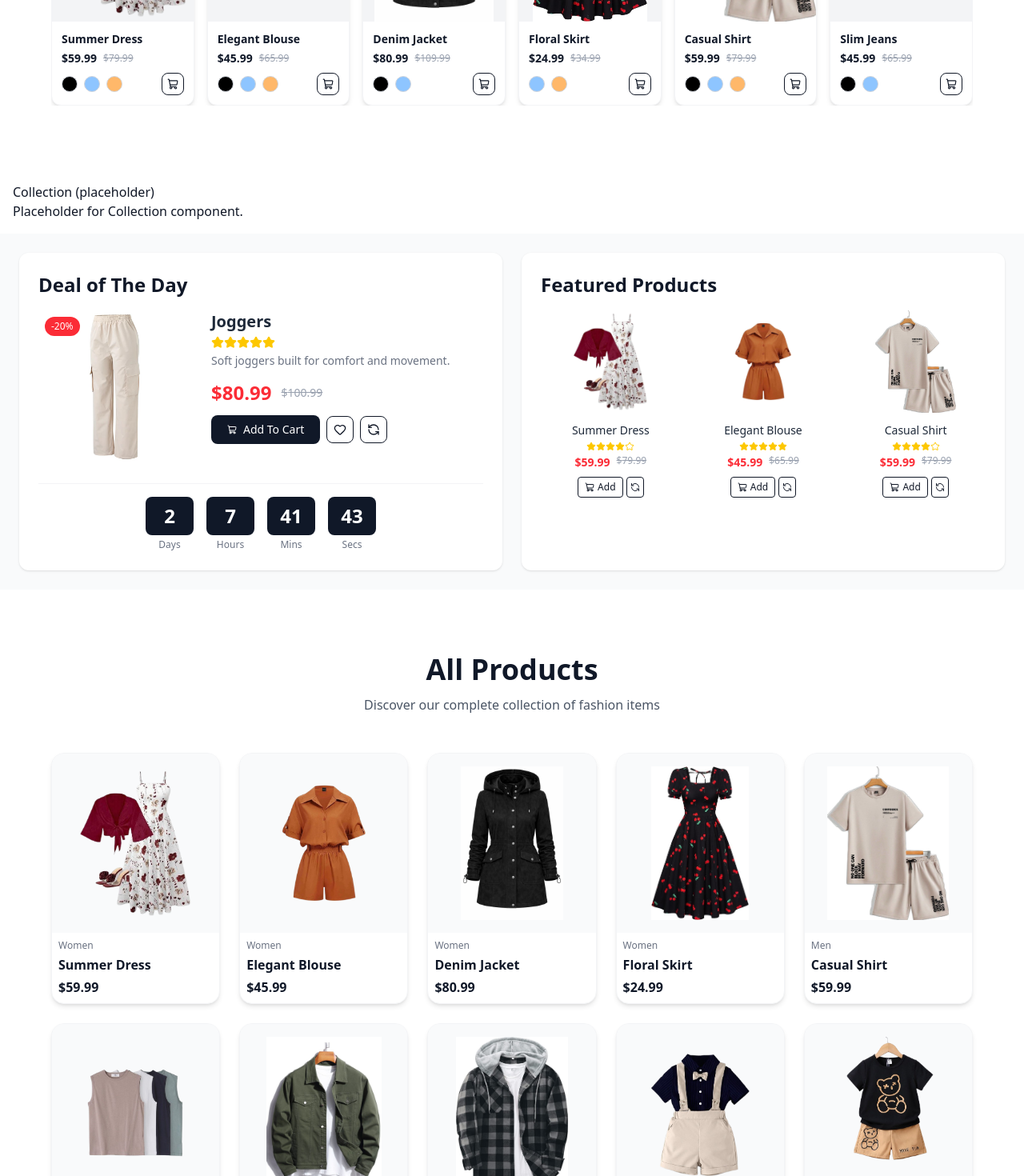
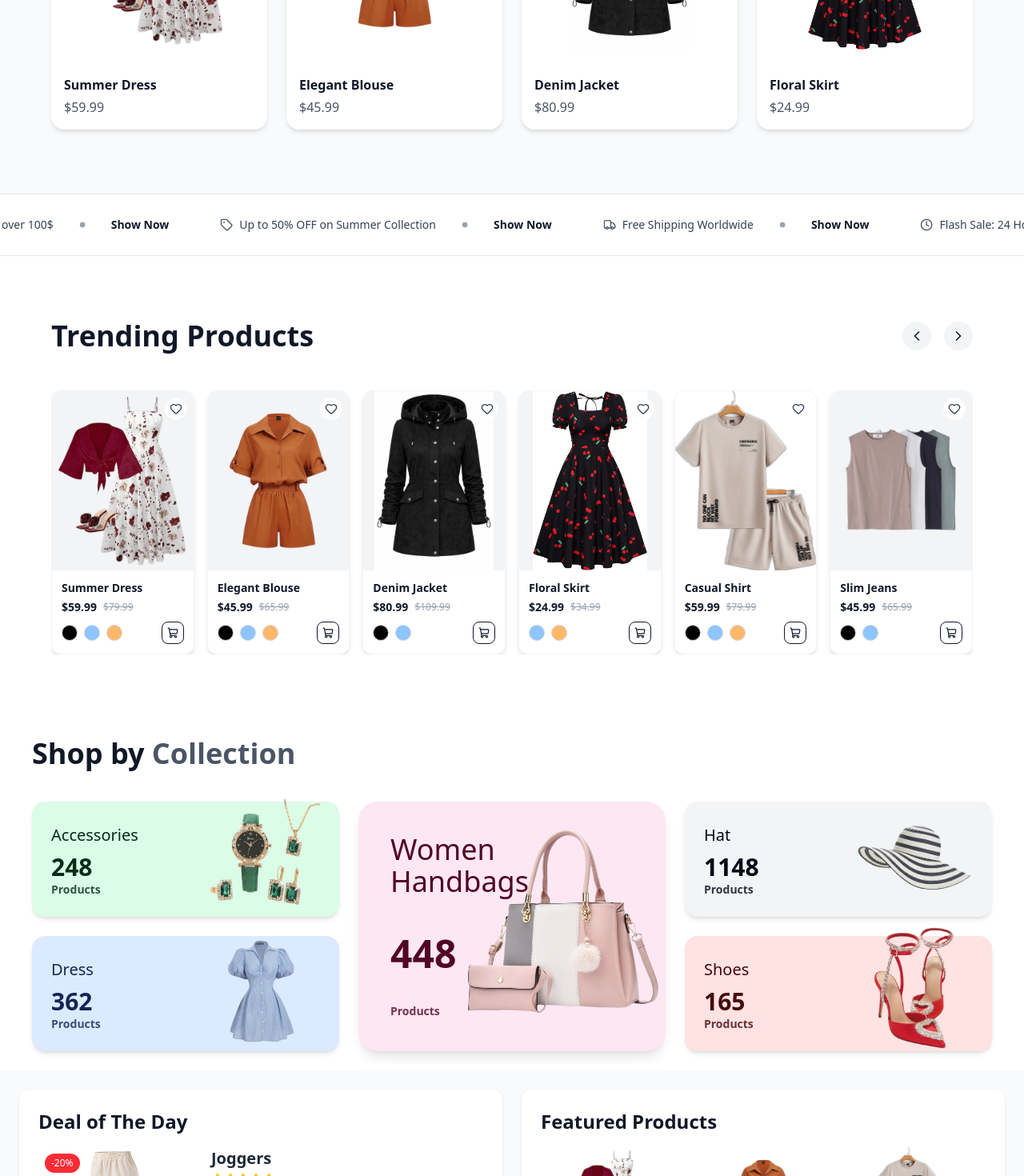
Before and after one commit to YounessLamnaouar/Saas-Ecome, a React (Vite) app: page / in a window 1280 px wide. Shown: the part 1330-2800 px from the top of the page at 80% size. Built offline with nearby package versions, Linux system fonts and the light colour scheme.

Commit message:
some modifications in collection, hero, nav, order

```diff
--- a/src/components/Collection.jsx
+++ b/src/components/Collection.jsx
@@ -1,10 +1,115 @@
 import React from "react";
+import set from "../assets/set.png";
+import dress from "../assets/dress.png";
+import women_Handbags from "../assets/Women_Handbags.png";
+import hat from "../assets/hat.png";
+import red_shoes from "../assets/red_shoes.png";
 
 export default function Collection() {
+  const categories = [
+    {
+      id: 1,
+      name: "Accessories",
+      count: "248",
+      color: "bg-green-100",
+      textColor: "text-green-950",
+      image: set,
+    },
+    {
+      id: 2,
+      name: "Dress",
+      count: "362",
+      color: "bg-blue-100",
+      textColor: "text-blue-950",
+      image: dress,
+    },
+    {
+      id: 3,
+      name: "Women Handbags",
+      count: "448",
+      color: "bg-pink-100",
+      textColor: "text-pink-950",
+      image: women_Handbags,
+    },
+    {
+      id: 4,
+      name: "Hat",
+      count: "1148",
+      color: "bg-gray-100",
+      textColor: "text-gray-950",
+      image: hat,
+    },
+    {
+      id: 5,
+      name: "Shoes",
+      count: "165",
+      color: "bg-red-100",
+      textColor: "text-red-950",
+      image: red_shoes,
+    },
+  ];
+  const CategoryCard = ({ cat, index, aosDelay }) => (
+    <div
+      data-aos="fade-right"
+      data-aos-delay={aosDelay}
+      className={`${cat.color} ${cat.textColor} rounded-2xl p-6 shadow-md hover:shadow-xl transition relative flex flex-col justify-between group hover:scale-105 transform duration-300 cursor-pointer`}
+    >
+      <div className="z-10 relative">
+        <h3 className="text-xl font bold mt-1"> {cat.name} </h3>
+        <p className="text-3xl font-bold mt-2"> {cat.count} </p>
+        <p className="text-sm opacity-80 font-bold"> Products </p>
+      </div>
+      <img
+        src={cat.image}
+        alt={cat.name}
+        className="absolute -right-0.5 -bottom-6.25 w-50 h-50 object-contain opacity-90 transition-transform duration-300 group-hover:scale-110"
+      />
+    </div>
+  );
+
+    const BigCategoryCard = ({ cat }) => (
+    <div
+      data-aos="zoom-in"
+      data-aos-delay="400"
+      className={`${cat.color} ${cat.textColor} rounded-3xl p-10 h-full shadow-lg hover:shadow-2xl overflow-hidden transition relative flex flex-col items-start justify-between group hover:scale-105 transform duration-300 cursor-pointer`}
+    >
+        <h3 className="text-3xl md:text-4xl font bold"> {cat.name} </h3>
+        <p className="text-4xl md:text-5xl font-bold mt-2"> {cat.count} </p>
+        <p className="text-sm opacity-80 font-bold"> Products </p>
+      <img
+        src={cat.image}
+        alt={cat.name}
+        className="absolute -right-8 bottom-0 md:w-80 md:h-80 w-50 h-50 object-contain opacity-90 transition-transform duration-300 group-hover:scale-110"
+      />
+    </div>
+  );
+
+
   return (
-    <section style={{padding: '1rem'}}>
-      <h2>Collection (placeholder)</h2>
-      <p>Placeholder for Collection component.</p>
+    <section className="py-6 bg-white overflow-hidden" id="collection">
+        <div className="container mx-auto px-6 md:px-10">
+            <h2 className="text-2xl md:text-4xl font-bold text-gray-900 mb-10" data-aos="fade-down">
+                Shop by <span className="text-gray-600">Collection</span>
+            </h2>
+            <div className="grid grid-cols-1 sm:grid-cols-3 gap-6 auto-rows-auto">
+                <div className="flex flex-col gap-6">
+                    {categories.slice(0, 2).map((cat, i) => (
+                        <CategoryCard key={cat.id} cat={cat} index={i} aosDelay={i * 200} />
+                    ))}
+                </div>
+
+                <div className="flex flex-col">
+                    <BigCategoryCard cat={categories[2]} />
+                </div>
+
+                <div className="flex flex-col gap-6">
+                    {categories.slice(3, 5).map((cat, i) => (
+                        <CategoryCard key={cat.id} cat={cat} index={i} aosDelay={i * 200} />
+                    ))}
+                </div>
+
+            </div>
+        </div>
     </section>
-  );
+  )
 }
--- a/src/components/Hero.jsx
+++ b/src/components/Hero.jsx
@@ -1,10 +1,22 @@
 import React from "react";
+import Navbar from "./Navbar";
 
 export default function Hero() {
   return (
-    <section style={{padding: '2rem', textAlign: 'center'}}>
-      <h1>Hero (placeholder)</h1>
-      <p>This is a placeholder Hero component. Replace with the real one from the original project.</p>
-    </section>
+    <div className="min-h-screen transition-colors duration-1000 overflow-hidden bg-amber-600">
+      <Navbar />
+      <div className="container mx-auto px-4 md:px-8 lg:px-16 h-[calc(90vh-80px)] flex items-center justify-center">
+        <div className="relative group w-full flex justify-center items-center">
+            <div className="absolute inset-0 pointer-events-none flex justify-center items-center" data-aos="fade-up" data-aos-duration="1500">
+                <span className="text-[4rem] md:text-[12rem] lg:text-[17rem] font-black text-black/20 select-none whitespace-nowrap animate-pulse">
+                    FASHION
+                </span>
+            </div>
+            <div className="relative z-10 animate-float" data-aos="zoom-in" data-aos-duration="1200" data-aos-delay="300">
+
+            </div>
+        </div>
+      </div>
+    </div>
   );
 }
--- a/src/components/Navbar.jsx
+++ b/src/components/Navbar.jsx
@@ -28,7 +28,7 @@ export default function Navbar({ transparent = true }) {
   };
 
   return (
-    <nav className={`relative z-50 ${transparent ? "" : "bg-gray-900"}`} data-aos="fade-down">
+    <nav className={`relative z-50 ${transparent ? "" : "bg-gray-900"}`}>
       <div className="container mx-auto px-4 md:px-8 lg:px-16 py-6">
         <div className="flex items-center justify-between">
           <Link to="/" className="text-white text-2xl font-bold tracking-tight">
--- a/src/components/Order.jsx
+++ b/src/components/Order.jsx
@@ -1,10 +1,84 @@
+import { Clock, Dot, Gift, Star, Tag, Truck, Zap } from "lucide-react";
 import React from "react";
 
 export default function Order() {
+  const offers = [
+    {
+      id: 1,
+      icon: <Gift className="w-4 h-4" />,
+      text: "Free Gift on orders over 100$",
+    },
+    {
+      id: 2,
+      icon: <Tag className="w-4 h-4" />,
+      text: "Up to 50% OFF on Summer Collection",
+    },
+    {
+      id: 3,
+      icon: <Truck className="w-4 h-4" />,
+      text: "Free Shipping Worldwide",
+    },
+    {
+      id: 4,
+      icon: <Clock className="w-4 h-4" />,
+      text: "Flash Sale: 24 Hours Only",
+    },
+    {
+      id: 5,
+      icon: <Star className="w-4 h-4" />,
+      text: "Buy 2 Get 1 Free On Selected Items",
+    },
+    {
+      id: 6,
+      icon: <Zap className="w-4 h-4" />,
+      text: "Extra 10% OFF for New Membres",
+    },
+  ];
+
+  const duplicatedOffres = [...offers, ...offers, ...offers];
+
   return (
-    <section style={{padding: '1rem'}}>
-      <h2>Order section (placeholder)</h2>
-      <p>Placeholder for Order component.</p>
-    </section>
+    <div
+      className="bg-white py-3 overflow-hidden border-y border-gray-200"
+      data-aos="fade-up"
+    >
+      <div className="relative">
+        <div className="flex items-center gap-8 whitespace-nowrap animate-scroll">
+          {duplicatedOffres.map((offer, idx) => (
+            <div
+              key={`${offer.id}-${idx}`}
+              className="flex items-center gap-2 px-4 py-1.5"
+            >
+              <div className="text-gray-600">{offer.icon}</div>
+              <p className="text-gray-700 font-medium text-sm">{offer.text}</p>
+              <span className="text-gray-400 text-xs mx-2">
+                <Dot className="w-10 h-10" />
+              </span>
+              <a href="#" className="text-gray-900 text-sm font-semibold">
+                Show Now
+              </a>
+            </div>
+          ))}
+        </div>
+      </div>
+      <style jsx>
+        {`
+          @keyframes scroll {
+            0% {
+              transform: translateX(0);
+            }
+            100% {
+              transform: translateX(-50%);
+            }
+          }
+          .animate-scroll {
+            animation: scroll 25s linear infinite;
+          }
+          .animate-scroll:hover {
+            animation-play-state: paused;
+          }
+        `}
+      </style>
+    </div>
   );
 }
```
